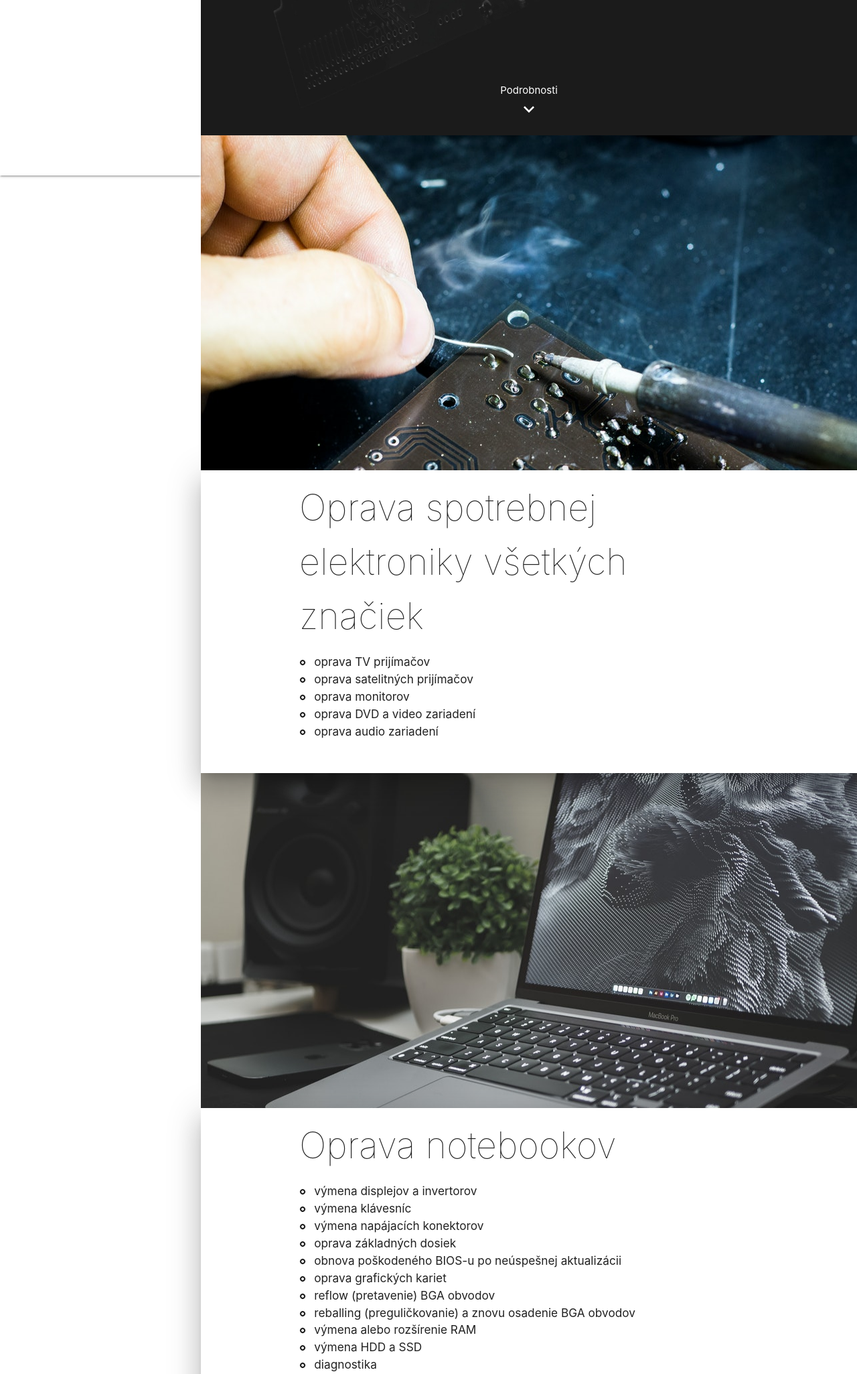
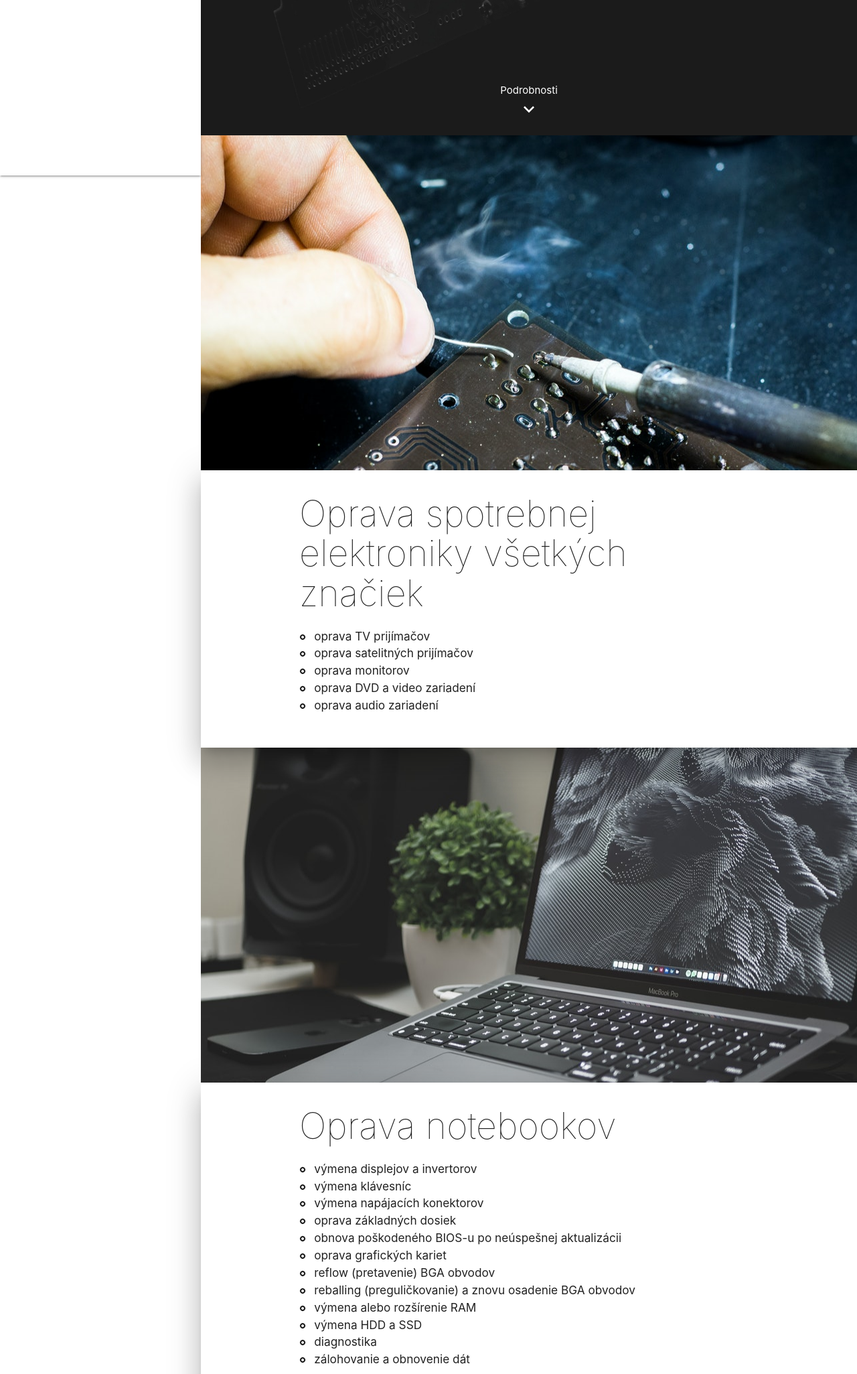
Before and after one commit to vktr274/firma-tibor-modroczky, a Flask app: page / in a window 1280 px wide. Shown: the part 598-2649 px from the top of the page at 67% size. Run offline with Flask 2, Linux system fonts and the light colour scheme; some libraries are stand-ins or nearby versions.

Commit message:
h2 instead of div

```diff
--- a/src/templates/index.html
+++ b/src/templates/index.html
@@ -83,9 +83,9 @@
         <div class="section white z-depth-5">
             <div class="row container">
                 <!-- Mobile header -->
-                <div class="header hide-on-med-and-up" style="font-weight: lighter; font-size: 230%;">{{ key }}</div>
+                <h2 class="header hide-on-med-and-up" style="font-weight: lighter; font-size: 230%; margin-top: 16px;">{{ key }}</h2>
                 <!--- Tablet and Desktop header -->
-                <div class="header hide-on-small-only" style="font-weight: lighter; font-size: 360%;">{{ key }}</div>
+                <h2 class="header hide-on-small-only" style="font-weight: lighter; font-size: 360%; margin-top: 20px;">{{ key }}</h2>
                 <!-- end-->
                 <p class="grey-text text-darken-3 lighten-3">
                     <ul>
```
